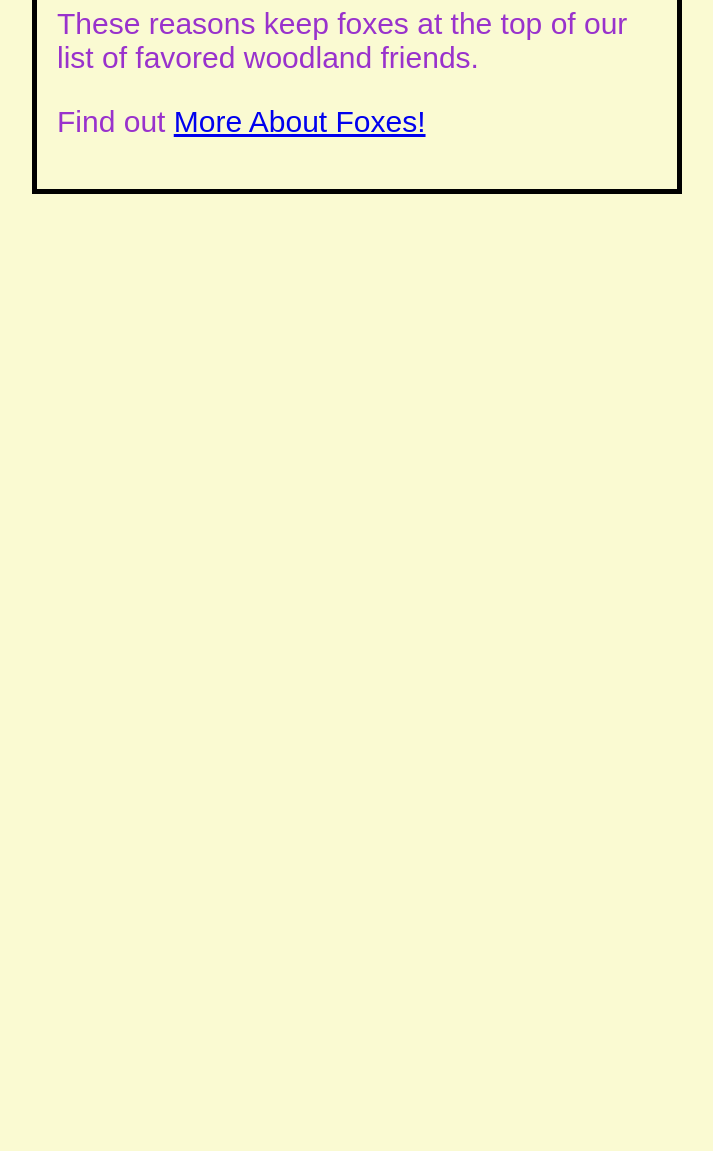
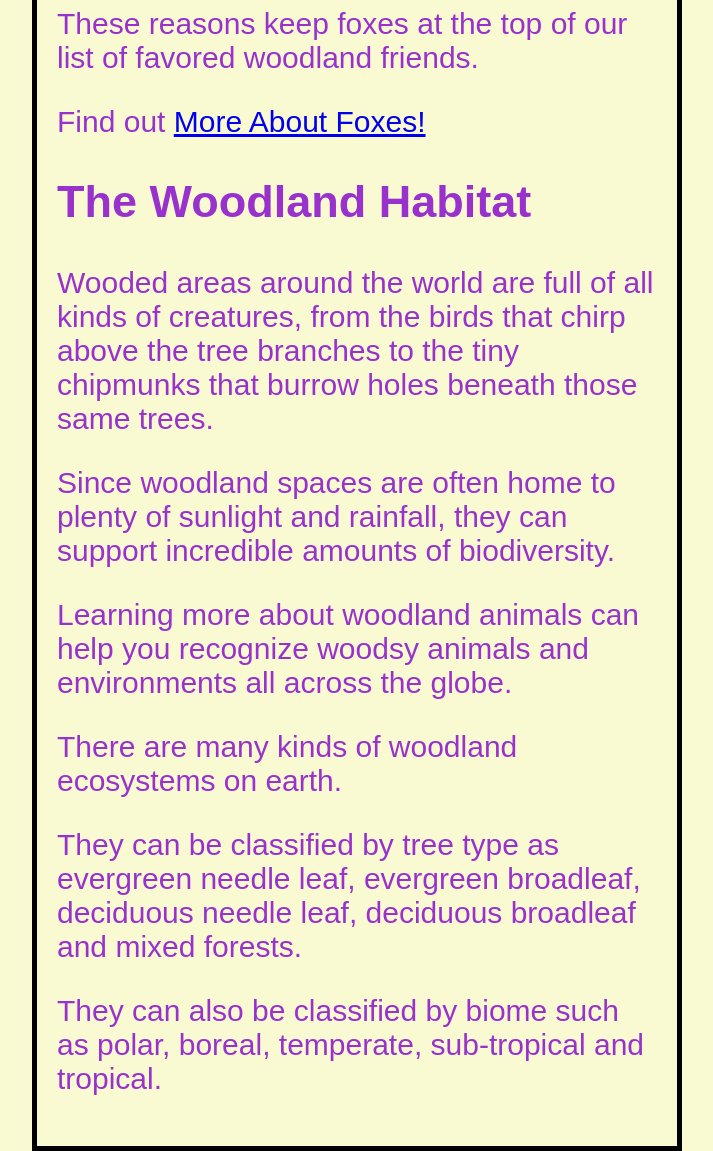
Before and after one commit to code4policy-archive/mozilla-website-eklung05, a plain HTML site: page index.html in a window 1280 px wide. Shown: the part 500-1651 px from the top of the page, without its empty margins (283-996 px from the left). Before the commit the page ends 800 px from the top, so only its background shows below. Drawn offline with Linux system fonts and the light colour scheme; files that its build step writes are made by us from their sources.

Commit message:
add text about woodlands

```diff
--- a/index.html
+++ b/index.html
@@ -19,8 +19,22 @@
   				<li>kindness</li>
 			</ul>
 
-<p>These reasons keep foxes at the top of our list of favored woodland friends.</p>
+		<p>These reasons keep foxes at the top of our list of favored woodland friends.</p>
 
-<p>Find out <a href="https://en.wikipedia.org/wiki/Fox">More About Foxes!</a></p>
+		<p>Find out <a href="https://en.wikipedia.org/wiki/Fox">More About Foxes!</a></p>
+
+	<h2>The Woodland Habitat</h2>
+
+		<p> Wooded areas around the world are full of all kinds of creatures, from the birds that chirp above the tree branches to the tiny chipmunks that burrow holes beneath those same trees. </p>
+
+		<p>Since woodland spaces are often home to plenty of sunlight and rainfall, they can support incredible amounts of biodiversity. </p>
+
+		<p> Learning more about woodland animals can help you recognize woodsy animals and environments all across the globe. </p>
+
+		<p> There are many kinds of woodland ecosystems on earth. </p>
+
+		<p> They can be classified by tree type as evergreen needle leaf, evergreen broadleaf, deciduous needle leaf, deciduous broadleaf and mixed forests. </p>
+
+		<p> They can also be classified by biome such as polar, boreal, temperate, sub-tropical and tropical.</p>
 </body>
 </html>
```
